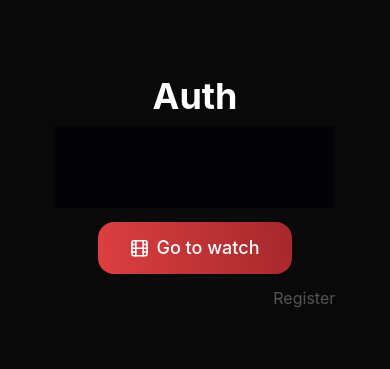
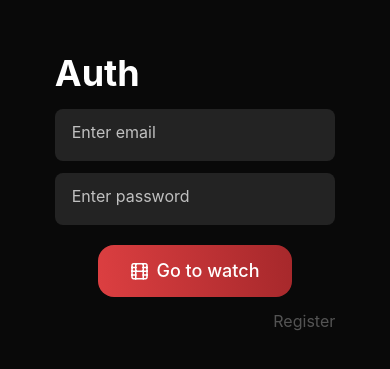
Before and after one commit to sergeykotenkogithub/movie-react-native, a React Native app: screen / in a window 390 px wide. Shown: the part 229-598 px from the top of the page. Built offline with nearby package versions, Linux system fonts and the light colour scheme.

Commit message:
Feat(Add Field and AuthField)

```diff
--- a/app/components/screens/auth/Auth.tsx
+++ b/app/components/screens/auth/Auth.tsx
@@ -3,9 +3,12 @@
 import { Pressable, Text, TextInput, View } from 'react-native'
 
 import { Button, Loader } from '@/components/ui'
-import Field from '@/components/ui/field/Field'
+import DismissKeyboard from '@/components/ui/form-elements/field/DismissKeyboard'
+import Field from '@/components/ui/form-elements/field/Field'
 
 import { IAuthFormData } from '@/shared/types/auth.interface'
+
+import AuthField from './AuthField'
 
 const Auth: FC = () => {
 	const [isReg, setIsReg] = useState(false)
@@ -13,37 +16,29 @@
 		mode: 'onChange'
 	})
 
-	const onSubmit: SubmitHandler<IAuthFormData> = ({ email, password }) => {}
+	const onSubmit: SubmitHandler<IAuthFormData> = ({ email, password }) => {
+		console.log(email, password)
+	}
 
 	const isLoading = false
 
 	return (
+		<DismissKeyboard className='bg-[#090909]'>
 			<View className='mx-2 items-center justify-center h-full'>
 				<View className='w-9/12'>
-				<Text className='text-center text-white text-4xl font-bold mb-2.5'>
+					<Text className='text-cente text-white text-4xl font-bold mb-2.5'>
 						{isReg ? 'Register' : 'Auth'}
 					</Text>
 					{isLoading ? (
 						<Loader />
 					) : (
 						<>
-						{/* Fields */}
-						{/* <Field /> */}
-						<Field />
-						<Field />
-						{/* <TextInput
-							className='bg-black py-3 px-3 mb-3 color-white'
-							// placeholder='Enter email'
-							placeholder='useless placeholder'
-						/>
-						<TextInput
-							className='bg-black py-3 px-3'
-							placeholder='Enter password'
-						/> */}
+							<AuthField control={control} isPassRequired />
 
 							<Button onPress={handleSubmit(onSubmit)} icon='film'>
 								Go to watch
 							</Button>
+
 							<Pressable onPress={() => setIsReg(!isReg)}>
 								<Text className='text-white opacity-30 text-right text-base mt-3'>
 									{isReg ? 'Login' : 'Register'}
@@ -53,6 +48,7 @@
 					)}
 				</View>
 			</View>
+		</DismissKeyboard>
 	)
 }
 
--- /dev/null
+++ b/app/components/screens/auth/AuthField.tsx
@@ -0,0 +1,51 @@
+import { FC } from 'react'
+import { Control } from 'react-hook-form'
+import { Text, View } from 'react-native'
+
+import Field from '@/components/ui/form-elements/field/Field'
+
+import { validEmail } from '@/shared/regex'
+import { IAuthFormData } from '@/shared/types/auth.interface'
+
+interface IAuthFields {
+	control: Control<IAuthFormData>
+	isPassRequired?: boolean
+}
+
+const AuthField: FC<IAuthFields> = ({ control, isPassRequired }) => {
+	return (
+		<>
+			<Field<IAuthFormData>
+				placeholder='Enter email'
+				control={control}
+				name='email'
+				rules={{
+					required: 'Email is required',
+					pattern: {
+						value: validEmail,
+						message: 'Please enter a valid email address'
+					}
+				}}
+				keyboardType='email-address'
+			/>
+			<Field<IAuthFormData>
+				placeholder='Enter password'
+				control={control}
+				name='password'
+				rules={
+					isPassRequired
+						? {
+								required: 'Password is required',
+								minLength: {
+									value: 6,
+									message: 'Password should be minimum 6 characters long'
+								}
+						  }
+						: {}
+				}
+			/>
+		</>
+	)
+}
+
+export default AuthField
--- a/app/components/ui/field/Field.tsx
+++ /dev/null
@@ -1,14 +0,0 @@
-import cn from 'clsx'
-import { FC } from 'react'
-import { PropsWithChildren } from 'react'
-import { Text, TextInput, View } from 'react-native'
-
-import { IField } from './field.interface'
-
-const Field: FC<IField> = ({ className }) => {
-	return (
-		<TextInput className={cn('bg-black py-3 px-3 color-white', className)} />
-	)
-}
-
-export default Field
--- a/app/components/ui/field/field.interface.ts
+++ /dev/null
@@ -1,3 +0,0 @@
-export interface IField {
-	className?: string
-}
--- /dev/null
+++ b/app/components/ui/form-elements/field/DismissKeyboard.tsx
@@ -0,0 +1,27 @@
+import { FC, PropsWithChildren } from 'react'
+import {
+	Keyboard,
+	TouchableWithoutFeedback,
+	View,
+	ViewProps
+} from 'react-native'
+
+const DismissKeyboard: FC<PropsWithChildren<ViewProps>> = ({
+	children,
+	...rest
+}) => {
+	return (
+		<TouchableWithoutFeedback onPress={Keyboard.dismiss} accessible={false}>
+			<View
+				style={{
+					flex: 1
+				}}
+				{...rest}
+			>
+				{children}
+			</View>
+		</TouchableWithoutFeedback>
+	)
+}
+
+export default DismissKeyboard
--- /dev/null
+++ b/app/components/ui/form-elements/field/Field.tsx
@@ -0,0 +1,46 @@
+import cn from 'clsx'
+import { Controller } from 'react-hook-form'
+import { Text, TextInput, View } from 'react-native'
+
+import { IField } from './field.interface'
+
+const Field = <T extends Record<string, any>>({
+	control,
+	rules,
+	name,
+	...rest
+}: IField<T>): JSX.Element => {
+	return (
+		<Controller
+			control={control}
+			name={name}
+			rules={rules}
+			render={({
+				field: { value, onChange, onBlur },
+				fieldState: { error }
+			}) => (
+				<>
+					<View
+						className={cn(
+							'bg-[#232323] w-full border rounded-lg pb-4 pt-2.5 px-4 my-1.5',
+							error ? 'border-red' : 'border-transparent'
+						)}
+					>
+						<TextInput
+							autoCapitalize={'none'}
+							placeholderTextColor='silver'
+							onChangeText={onChange}
+							onBlur={onBlur}
+							value={(value || '').toString()}
+							className={'text-white text-base'}
+							{...rest}
+						/>
+						{error && <Text className='text-red'>{error.message}</Text>}
+					</View>
+				</>
+			)}
+		/>
+	)
+}
+
+export default Field
--- /dev/null
+++ b/app/components/ui/form-elements/field/field.interface.ts
@@ -0,0 +1,17 @@
+import {
+	Control,
+	FieldPath,
+	FieldValues,
+	RegisterOptions
+} from 'react-hook-form'
+import { TextInputProps } from 'react-native'
+
+export interface IField<T extends FieldValues>
+	extends Omit<TextInputProps, 'onChange' | 'onChangeText' | 'value'> {
+	control: Control<T>
+	name: FieldPath<T>
+	rules?: Omit<
+		RegisterOptions<T, FieldPath<T>>,
+		'valueAsNumber' | 'valueAsDate' | 'setValueAs' | 'disabled'
+	>
+}
--- /dev/null
+++ b/app/shared/regex.ts
@@ -0,0 +1,2 @@
+export const validEmail =
+	/^(([^<>()[\]\\.,;:\s@"]+(\.[^<>()[\]\\.,;:\s@"]+)*)|(".+"))@((\[[0-9]{1,3}\.[0-9]{1,3}\.[0-9]{1,3}\.[0-9]{1,3}])|(([a-zA-Z\-0-9]+\.)+[a-zA-Z]{2,}))$/
```
Lines whose indentation alone changed are shown as unchanged.
